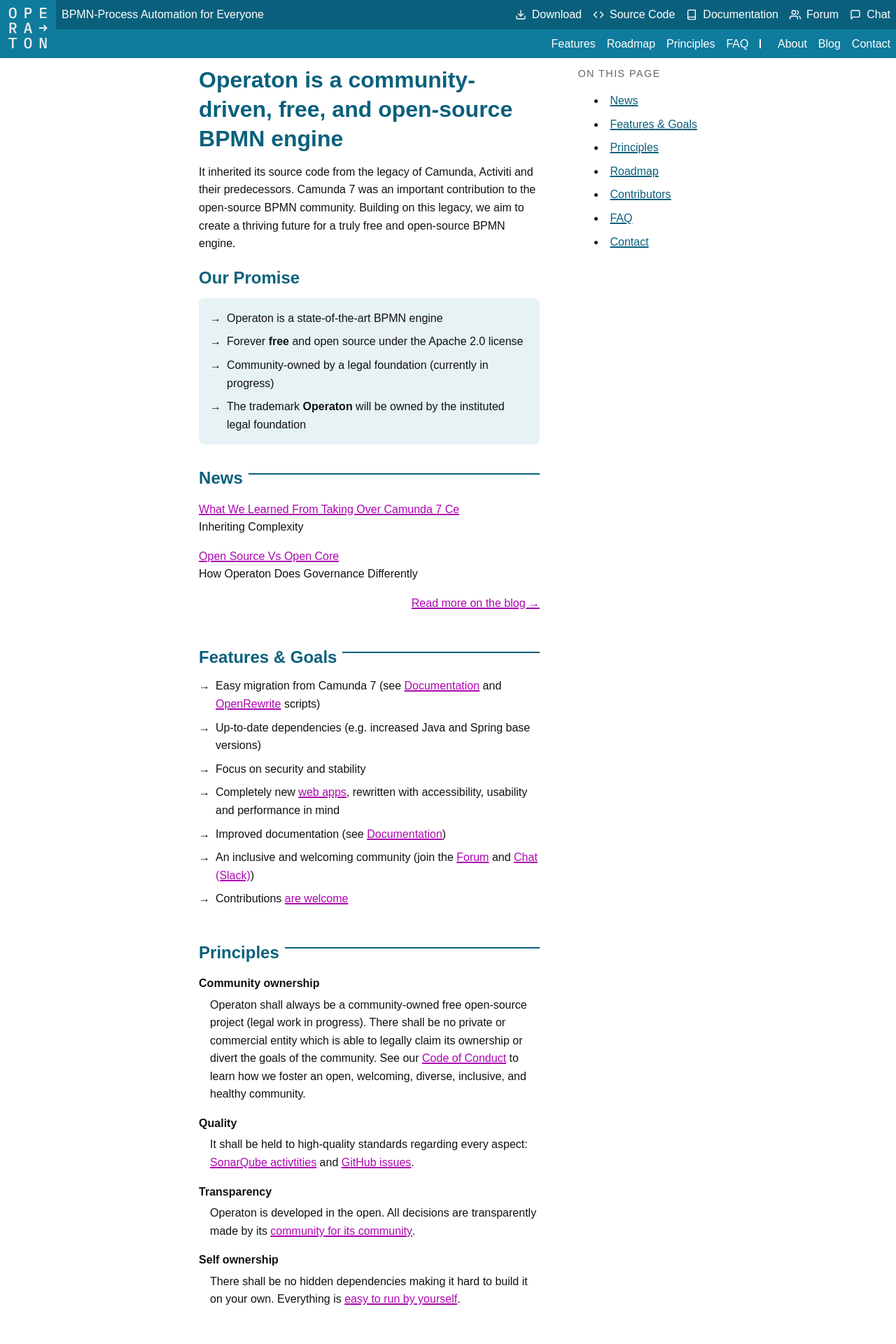
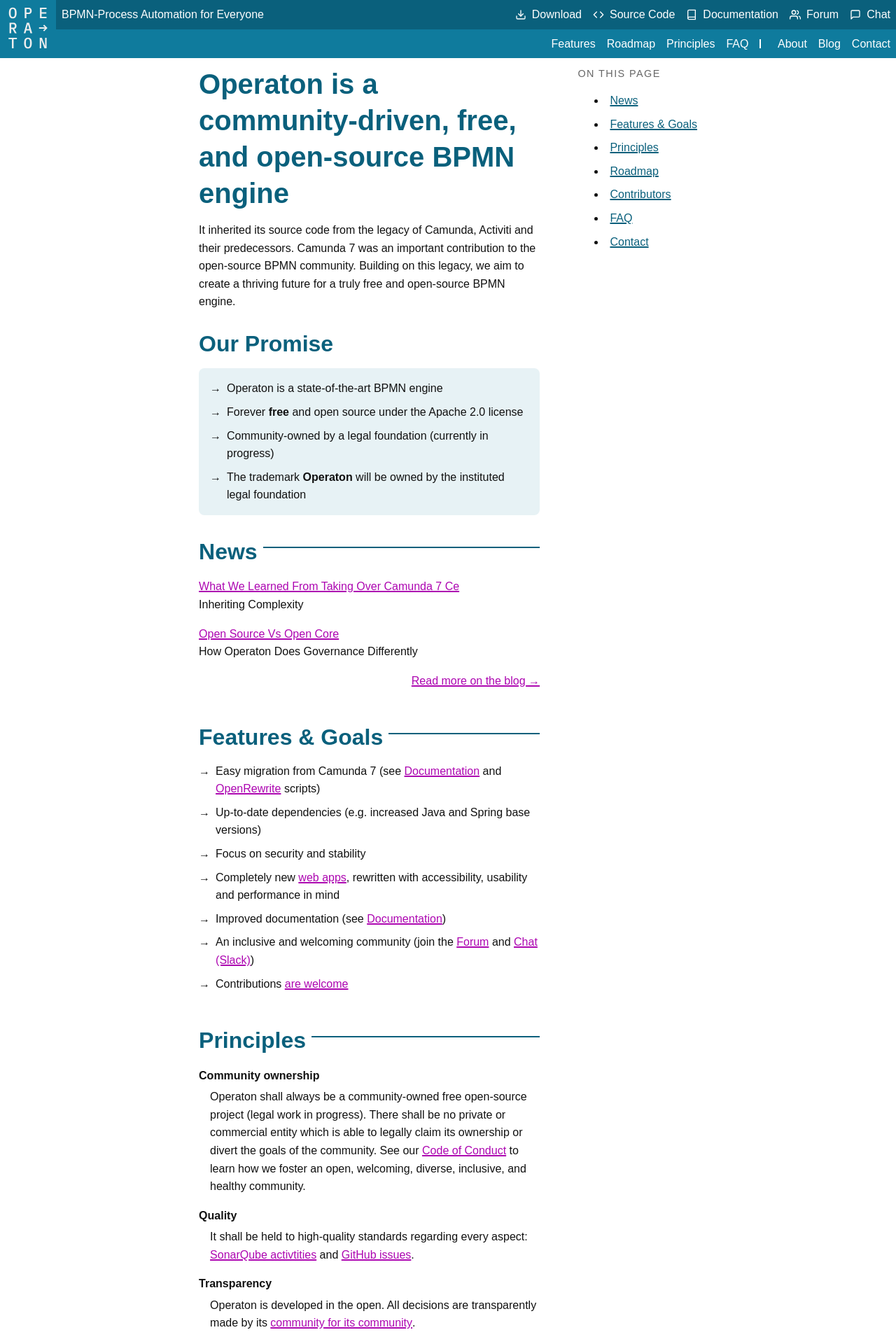
Before and after one commit to operaton/operaton.org, a Jekyll site: the page built from index.html, in a window 1280 px wide. Shown: the top 1920 px of the page at 70% size. Built offline with Jekyll 4.4.1, drawn with Linux system fonts in a browser that asks for light colours.

Commit message:
css fixes

```diff
--- a/_includes/header.html
+++ b/_includes/header.html
@@ -1,7 +1,7 @@
 <header>
   <div class="wrapper">
     <a class="logo" href="{{"/"|relative_url}}">
-      <div class="operation-logo">
+      <div class="operaton-logo">
         <span class="screen-hidden">Operaton</span>
       </div>
     </a>
--- a/_layouts/startpage.html
+++ b/_layouts/startpage.html
@@ -10,18 +10,14 @@
     {% include resources.html %}
 
     <style>
-      .operation-logo {
-        margin: 0;
-        padding: 0;
-        line-height: 1.6;
-        width: 64px;
-        height: 64px;
-        &::before {
-          background: url({{"/assets/img/operaton-logo.svg"|relative_url}});
-          background-size: contain;
-          background-repeat: no-repeat;
-        }
+      .operaton-logo::before {
+        background: url({{"/assets/img/operaton-logo.svg"|relative_url}});
+        background-size: 2em 2em;
+        height: 2em;
+        width: 2em;
+        font-size: 2em;
       }
+
 
       details#primary-navigation-mobile {
 
--- a/assets/css/main.css
+++ b/assets/css/main.css
@@ -51,10 +51,11 @@
   flex: 1;
 }
 
-.operation-logo::before {
+.operaton-logo::before {
   content: '';
-  height: 64px;
-  width: 64px;
+  /*font-size: 2em;*/
+  /*height: 2em;*/
+  /*width: 2em;*/
   display: block;
   filter: invert(1);
 }
@@ -368,15 +369,15 @@
 
 h1, h2, h3, h4, h5 { line-height: 1.3; }
 h1 {
+  font-size: 2.5em;
+  color: var(--color-font-primary);
+}
+h2 {
   font-size: 2em;
   color: var(--color-font-primary);
 }
-h2 {
-  font-size: 1.5em;
-  color: var(--color-font-primary);
-}
-h3 { font-size: 1.3em; }
-h4 { font-size: 1.1em; }
+h3 { font-size: 1.5em; }
+h4 { font-size: 1.25em; }
 a {
   color: var(--color-secondary);
   font-weight: 500;
```
Also changed, not shown: _layouts/default.html (+7 -11 lines), _layouts/post.html (+8 -12 lines).
